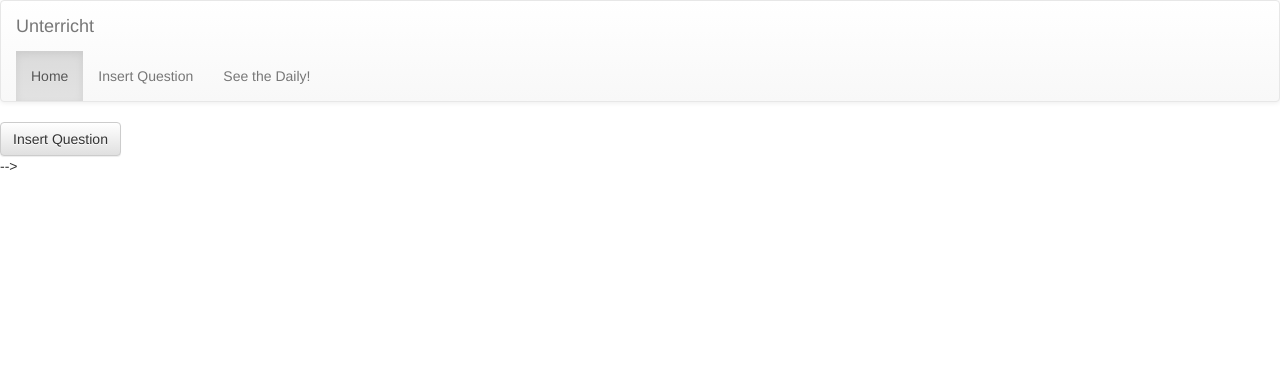
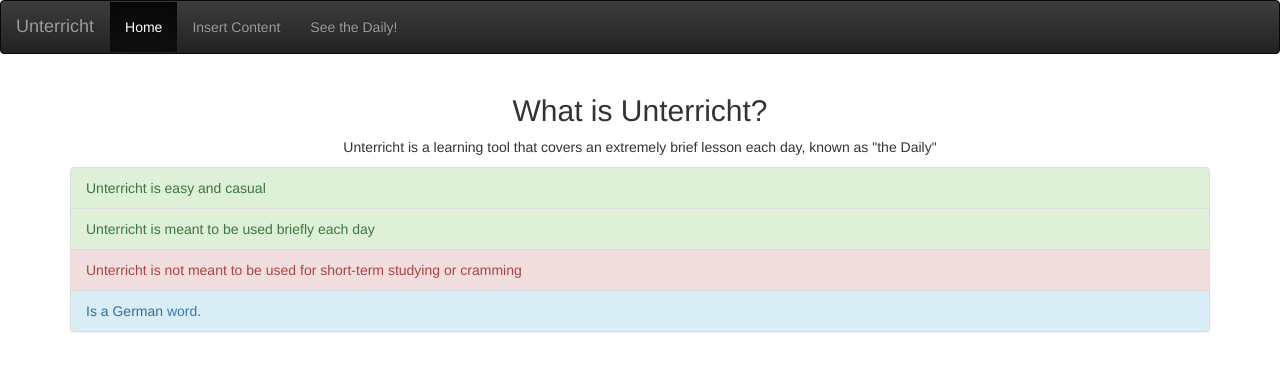
Before and after one commit to PadawanLearner/Unterricht, a PHP site: page / in a window 1280 px wide. Shown: the top 372 px of the page. Run offline with PHP 8.4, Linux system fonts and the light colour scheme.

Commit message:
Getting index UI in order. Long work days.  Still want to make this

```diff
--- a/index.php
+++ b/index.php
@@ -30,10 +30,7 @@
 <!DOCTYPE html>
 <html>
 <head>
-	<!-- Bootstrap -->
-	<!-- Latest compiled and minified CSS -->
-	<link rel="stylesheet" href="https://maxcdn.bootstrapcdn.com/bootstrap/3.3.1/css/bootstrap.min.css">
-	<!-- Optional theme -->
+	<!-- Bootstrap --> <!-- Latest compiled and minified CSS --> <link rel="stylesheet" href="https://maxcdn.bootstrapcdn.com/bootstrap/3.3.1/css/bootstrap.min.css"> <!-- Optional theme -->
 	<link rel="stylesheet" href="https://maxcdn.bootstrapcdn.com/bootstrap/3.3.1/css/bootstrap-theme.min.css">
 	<!-- Latest compiled and minified JavaScript -->
 	<script src="https://maxcdn.bootstrapcdn.com/bootstrap/3.3.1/js/bootstrap.min.js"></script>
@@ -41,28 +38,50 @@
 
 <body>
 
-
-
-<nav class="navbar navbar-default">
-  <div class="container-fluid">
+<nav class="navbar navbar-inverse">
     <div class="navbar-header">
-      <a class="navbar-brand" href="#">Unterricht</a>
+      <a class="navbar-brand" href="index.php">Unterricht</a>
+    </div>
     <div>
-    <div>
-      <ul class="nav navbar-nav">
-        <li class="active"><a href="#">Home</a></li>
-       <li><a href="pages/insertNew.php">Insert Question</a></li>
+      <ul class="nav navbar-nav navbar">
+        <li class="active"><a href="index.php">Home</a></li>
+       <li><a href="pages/insertNew.php">Insert Content</a></li>
         <li><a href="pages/takeQuiz.php">See the Daily!</a></li>
       </ul>
     </div>
-  </div>
 </nav>
-<!-- Take Quiz
-<form class="form-inline" role="form" action="pages/takeQuiz.php" method="POST">
-  <button type="submit" class="btn btn-default" name="takeQuiz">Take Quiz</button>
+
+
+<div class="container">
+	<div class="text-center"><h2>What is Unterricht?</h2></div>
+	<div class="row">
+		<div class="text-center"><p>Unterricht is a learning tool that covers an extremely brief lesson each day, known as "the Daily"</p></div>
+		<div class="col-xs-12">
+		<ul class="list-group">
+		<li class="list-group-item list-group-item-success">Unterricht is easy and casual</li>
+		<li class="list-group-item list-group-item-success">Unterricht is meant to be used briefly each day</li>
+		<li class="list-group-item list-group-item-danger">Unterricht is not meant to be used for short-term studying or cramming</li>
+		<li class="list-group-item list-group-item-info">Is a German <a href="en.wiktionary.org/wiki/Unterricht">word</a>.</li>
+
+		</ul>
+		</div>
+
+	</div>
+
+</div>
+
+
+
+
+
+
+
+
+
+ <!-- Take Quiz <form class="form-inline" role="form" action="pages/takeQuiz.php" method="POST"> <button type="submit" class="btn btn-default" name="takeQuiz">Take Quiz</button>
 </form>
 
-<!-- Insert New Question-->
+ Insert New Question
  <form class="form-inline" role="form" action="pages/insertNew.php" method="POST">
   <button type="submit" class="btn btn-default" name="insertNew">Insert Question</button>
 </form>
```
